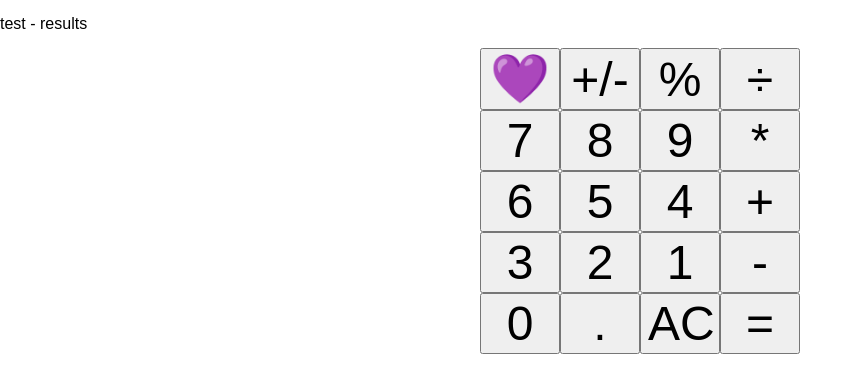
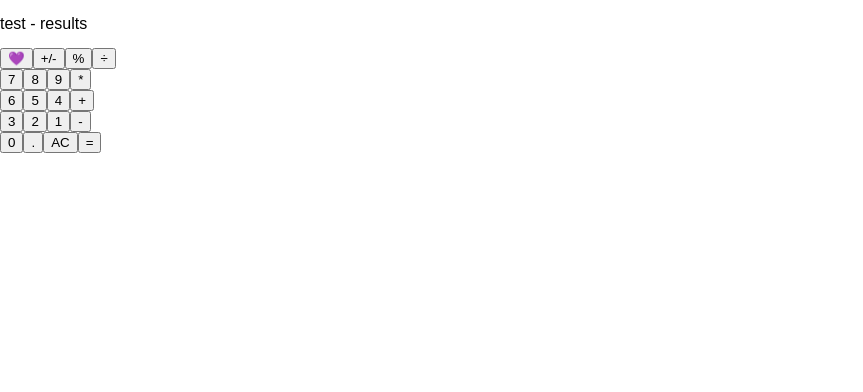
Before and after one commit to uncrownedthrone/calculator, a React (Create React App) app: page / in a window 1280 px wide. Shown: the top 392 px of the page, without its empty margins (0-863 px from the left). Built offline with nearby package versions, Linux system fonts and the light colour scheme.

Commit message:
redid wireframe

```diff
--- a/src/App.jsx
+++ b/src/App.jsx
@@ -1,5 +1,5 @@
 import React from 'react'
-import { BrowserRouter as Router, Link, Route, Switch } from 'react-router-dom'
+import { BrowserRouter as Router, Route, Switch } from 'react-router-dom'
 import HomePage from './pages/HomePage'
 
 const App = () => {
--- a/src/components/Calculator.jsx
+++ /dev/null
@@ -1,9 +0,0 @@
-import React from 'react'
-import result from './Result'
-import keypadbuttons from './KeyPadButtons'
-
-const Calculator = () => {
-  return <main></main>
-}
-
-export default Calculator
--- /dev/null
+++ b/src/components/CreateButtons.jsx
@@ -0,0 +1,53 @@
+// DONE create button on page
+
+// TODO assign numbers to each button
+// TODO assign operator to math buttons
+// TODO hold button selection in memory
+// TODO add math for / * + -
+// TODO display result
+// TODO clear result
+
+import React from 'react'
+
+// create button on page
+const CreateButtons = props => {
+  const handleClick = () => {
+    console.log(props.number)
+  }
+  return (
+    <>
+      <section>
+        <button>💜</button>
+        <button>+/-</button>
+        <button>%</button>
+        <button>÷</button>{' '}
+      </section>{' '}
+      <section>
+        <button>7</button>
+        <button>8</button>
+        <button>9</button>
+        <button>*</button>{' '}
+      </section>{' '}
+      <section>
+        <button>6</button>
+        <button>5</button>
+        <button>4</button>
+        <button>+</button>{' '}
+      </section>{' '}
+      <section>
+        <button>3</button>
+        <button>2</button>
+        <button>1</button>
+        <button>-</button>{' '}
+      </section>{' '}
+      <section>
+        <button>0</button>
+        <button>.</button>
+        <button>AC</button>
+        <button>=</button>{' '}
+      </section>
+    </>
+  )
+}
+
+export default CreateButtons
--- a/src/components/KeyPadButtons.jsx
+++ /dev/null
@@ -1,43 +0,0 @@
-import React from 'react'
-
-const KeyPadButtons = () => {
-  return (
-    <>
-      <section className="inputBox">
-        <input type="text" placeholder="test" align="ri" />
-      </section>
-      <section>
-        <button>AC</button>
-        <button>+/-</button>
-        <button>%</button>
-        <button>÷</button>
-      </section>
-      <section>
-        <button>7</button>
-        <button>8</button>
-        <button>9</button>
-        <button>*</button>
-      </section>
-      <section>
-        <button>6</button>
-        <button>5</button>
-        <button>4</button>
-        <button>+</button>
-      </section>
-      <section>
-        <button>3</button>
-        <button>2</button>
-        <button>1</button>
-        <button>-</button>
-      </section>
-      <section>
-        <button>0</button>
-        <button>.</button>
-        <button>AC</button>
-        <button>=</button>
-      </section>
-    </>
-  )
-}
-
-export default KeyPadButtons
--- a/src/components/NumberButtons.jsx
+++ /dev/null
@@ -1,40 +0,0 @@
-import React, { useContext } from 'react'
-
-const NumberButtons = () => {
-  return (
-    <>
-      <section>
-        <button>💜</button>
-        <button>+/-</button>
-        <button>%</button>
-        <button>÷</button>
-      </section>
-      <section>
-        <button>7</button>
-        <button>8</button>
-        <button>9</button>
-        <button>*</button>
-      </section>
-      <section>
-        <button>6</button>
-        <button>5</button>
-        <button>4</button>
-        <button>+</button>
-      </section>
-      <section>
-        <button>3</button>
-        <button>2</button>
-        <button>1</button>
-        <button>-</button>
-      </section>
-      <section>
-        <button>0</button>
-        <button>.</button>
-        <button>AC</button>
-        <button>=</button>
-      </section>
-    </>
-  )
-}
-
-export default NumberButtons
--- a/src/index.css
+++ b/src/index.css
@@ -10,14 +10,3 @@ body {
   margin: 0;
   min-height: 100%;
 }
-
-section {
-  display: flex;
-  flex-direction: row;
-  justify-content: center;
-}
-
-button {
-  font-size: 3rem;
-  width: 5rem;
-}
--- a/src/pages/HomePage.jsx
+++ b/src/pages/HomePage.jsx
@@ -1,14 +1,12 @@
 import React from 'react'
-import Calculator from '../components/Calculator'
 import Result from '../components/Result'
-import NumberButtons from '../components/NumberButtons'
+import CreateButtons from '../components/CreateButtons'
 
-const HomePage = () => {
+const HomePage = props => {
   return (
     <>
       <Result />
-      <Calculator />
-      <NumberButtons />
+      <CreateButtons />
     </>
   )
 }
```
